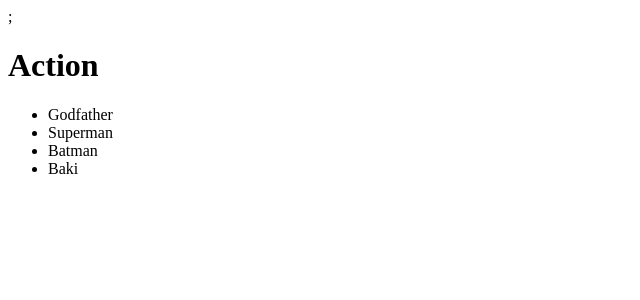
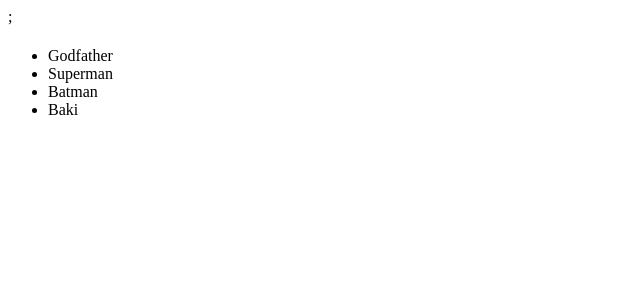
Before and after one commit to AndreyZarev/React-Exercises, a React (Vite) app in the folder vite-project/: page / in a window 1280 px wide. Shown: the top 300 px of the page, without its empty margins (0-640 px from the left). Built offline with nearby package versions, Linux system fonts and the light colour scheme.

Commit message:
Update main.jsx

```diff
--- a/vite-project/src/components/main.jsx
+++ b/vite-project/src/components/main.jsx
@@ -4,7 +4,7 @@
     return (
         <>
             {console.log(props.movieList)};
-            <MovieTitle title="Action" />
+            <MovieTitle />
             <ul>
                 <li>{props.movieList[0]}</li>
                 <li>{props.movieList[1]}</li>
```
